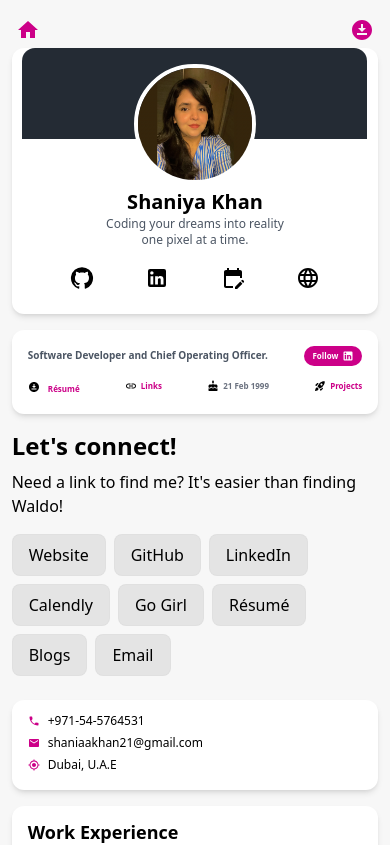
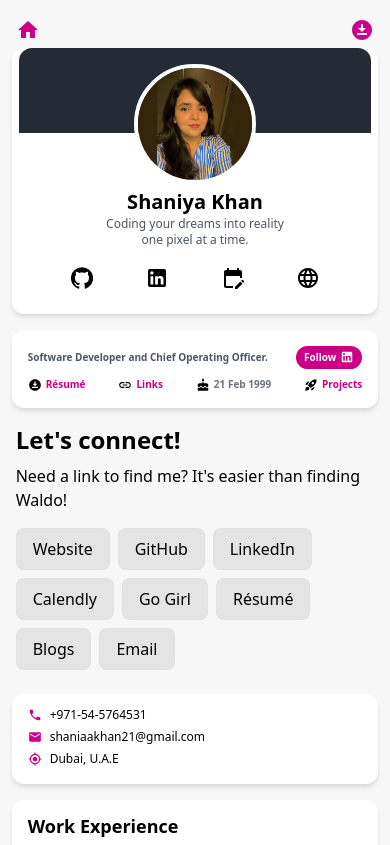
Before and after one commit to shaniaakhan21/portfolio_frontend, a Next.js app: page /links in a window 390 px wide. Shown: the top 845 px of the page. Built offline with nearby package versions, Linux system fonts and the light colour scheme.

Commit message:
frontend design fix

```diff
--- a/src/app/components/Basicinfo.tsx
+++ b/src/app/components/Basicinfo.tsx
@@ -19,27 +19,29 @@ const BasicInfo: React.FC<BasicInfoProps> = ({ className = "" }) => {
                 <p className='text-[10px] sm:text-base font-semibold text-gray-600'>
                     Software Developer and Chief Operating Officer.
                 </p>
-                <Link href="https://linkedin.com/in/codewithshaniya" className='text-[8px] sm:text-sm font-bold flex flex-row items-center text-white w-fit py-1 px-2 sm:py-2 sm:px-4 rounded-full' style={{ backgroundColor: '#cc0088' }}>
+                <Link href="https://linkedin.com/in/codewithshaniya" className='text-[10px] sm:text-sm font-bold flex flex-row items-center text-white w-fit py-1 px-2 sm:py-2 sm:px-4 rounded-full' style={{ backgroundColor: '#cc0088' }}>
                     Follow <LinkedInIcon className='text-[12px] sm:text-lg ml-1 ' />
                 </Link>
             </div>
-            <div className='flex justify-between items-center mt-4'>
+            <div className='flex justify-between items-end mt-1'>
                 <p className='flex items-center'>
-                    <Link href="/assets/pdfs/Shaniya_Khan_resume.pdf" download>
-                        <DownloadForOfflineIcon className='text-[12px] sm:text-xl' /> <span className='text-[#cc0088] cursor-pointer font-semibold hover:underline text-[8px] sm:text-base ml-1'>Résumé</span>
+                    <Link href="/assets/pdfs/Shaniya_Khan_resume.pdf" download className='flex items-end'>
+                        <DownloadForOfflineIcon className='text-[12px] sm:text-xl' /> <span className='text-[#cc0088] cursor-pointer font-semibold hover:underline text-[10px] sm:text-base ml-1'>Résumé</span>
                     </Link>
                 </p>
                 <p className='flex items-center'>
-                    <Link href="/links" className='flex items-center'>
-                        <LinkIcon className='text-[12px] sm:text-xl' /> <span className='text-[#cc0088] cursor-pointer hover:underline font-semibold text-[8px] sm:text-base ml-1'>Links</span>
+                    <Link href="/links" download className='flex items-end'>
+                        <LinkIcon className='text-[12px] sm:text-xl' /> <span className='text-[#cc0088] cursor-pointer hover:underline font-semibold text-[10px] sm:text-base ml-1'>Links</span>
                     </Link>
                 </p>
                 <p className='flex items-center'>
-                    <CakeIcon className='text-[12px] sm:text-xl' /> <span className='text-gray-500 font-semibold text-[8px] sm:text-base ml-1'>21 Feb 1999</span>
+                    <Link href='' download className='flex items-end'>
+                        <CakeIcon className='text-[12px] sm:text-xl' /> <span className='text-gray-500 font-semibold text-[10px] sm:text-base ml-1'>21 Feb 1999</span>
+                    </Link>
                 </p>
                 <p className='flex items-center' >
-                    <Link href="/projects" target="_blank" rel="noopener noreferrer" className='flex items-center'>
-                        <RocketLaunchIcon className='text-[12px] sm:text-xl' /> <span className='text-[#cc0088] cursor-pointer hover:underline font-semibold text-[8px] sm:text-base ml-1'>Projects</span>
+                    <Link href="/projects" target="_blank" rel="noopener noreferrer" download className='flex items-end'>
+                        <RocketLaunchIcon className='text-[12px] sm:text-xl' /> <span className='text-[#cc0088] cursor-pointer hover:underline font-semibold text-[10px] sm:text-base ml-1'>Projects</span>
                     </Link>
                 </p>
             </div>
--- a/src/app/components/RightSidebar.tsx
+++ b/src/app/components/RightSidebar.tsx
@@ -38,7 +38,7 @@ const RightSidebar: React.FC = () => {
                 <WorkExperience />
             </div>
 
-            <div className='rounded-xl shadow-md px-4 py-3 bg-white mt-4'>
+            <div className='rounded-xl shadow-md px-4 py-3 bg-white mt-4 mb-4'>
                 <VolunteerExperience />
             </div>
 
--- a/src/app/components/sidebar.css
+++ b/src/app/components/sidebar.css
@@ -8,13 +8,13 @@
     content: '';
     background-color: #242b34;
     position: absolute;
-    width: 345px;
-    height: 91px;
+    width: 352px;
+    height: 85px;
     top: -16px;
     border-top-left-radius: 13px;
     border-top-right-radius: 13px;
     z-index: 0;
-    right: -172px;
+    right: -176px;
 }
 
 .icon-link {
@@ -38,5 +38,22 @@
         right: -126px;
     }
 
+}
 
+/* Styles for laptop screens (641px to 1024px) */
+@media (min-width: 641px) and (max-width: 1600px) {
+    .bg-sidebar::after {
+        width: 256px;
+        height: 86px;
+        right: -128px;
+    }
 }
+
+/* Styles for large devices (1025px and above) */
+@media (min-width: 1600px) {
+    .bg-sidebar::after {
+        width: 320px;
+        height: 80px;
+        right: -160px;
+    }
+}
--- a/src/app/globals.css
+++ b/src/app/globals.css
@@ -51,7 +51,7 @@ body {
 }
 
 .font-size-16-9 {
-  font-size: 16px !important;
+  font-size: 15px !important;
 }
 
 .bb {
@@ -123,7 +123,7 @@ body {
   }
 
   .MuiSvgIcon-root {
-    font-size: 12px !important;
+    font-size: 14px !important;
   }
 
   #social-icons {
--- a/src/app/links/page.tsx
+++ b/src/app/links/page.tsx
@@ -9,9 +9,10 @@ const Links: React.FC = () => {
     return (
         <>
             <BasicInfo className="hidden sm:block" />
+            <div className='px-1'>
                 <h1 className='text-2xl font-semibold mt-6'>Let&#39;s connect!</h1>
                 <h1 className='text-start mt-2'>Need a link to find me? It&#39;s easier than finding Waldo!</h1>
-            <div className='mt-4 flex flex-wrap gap-2 mb-4 sm:mb-0'>
+                <div className='mt-4 flex flex-wrap justify-start gap-2 mb-4 sm:mb-0'>
                     <CustomLink href="https://shaniya.pro/">Website</CustomLink>
                     <CustomLink href="https://github.com/shaniya">GitHub</CustomLink>
                     <CustomLink href="https://linkedin.com/in/shaniya">LinkedIn</CustomLink>
@@ -21,6 +22,7 @@ const Links: React.FC = () => {
                     <CustomLink href="https://linkedin.com/in/shaniya">Blogs</CustomLink>
                     <CustomLink href="https://linkedin.com/in/shaniya">Email</CustomLink>
                 </div>
+            </div>
         </>
     );
 };
```
Lines whose indentation alone changed are shown as unchanged.
